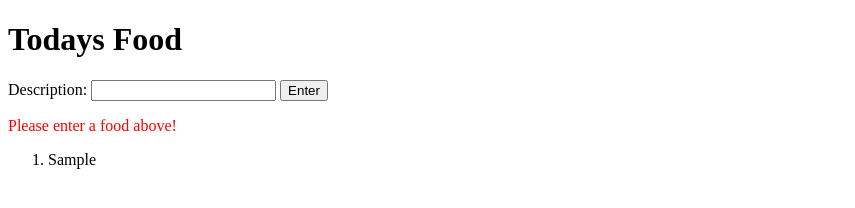
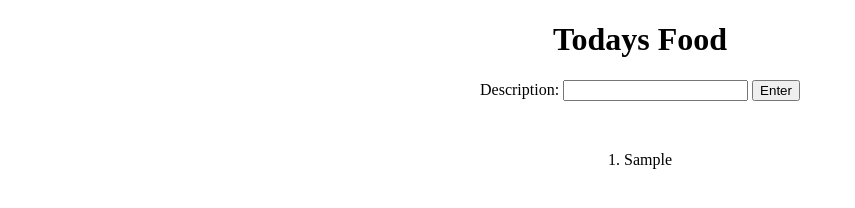
Before and after one commit to linnernrivas/FoodTracker, a plain HTML site: page index.html in a window 1280 px wide. Both pictures are taken after typing "Sample" into the empty fields and a click on the input "Enter". Shown: the whole page, without its empty margins (0-855 px from the left). Drawn offline with Linux system fonts and the light colour scheme.

Commit message:
Changed site layout

```diff
--- a/css/entry.css
+++ b/css/entry.css
@@ -1,3 +1,25 @@
+/** {
+	border: 1px solid black;
+}
+*/
+header {
+	text-align: center;
+}
+
+#foodEntry {
+	margin: 0 auto;
+	text-align: center;
+	width: 80%;
+}
+
+#foodList {
+	list-style-position: inside;
+	margin: 0 auto;
+	padding: 0;
+	text-align: center;
+	width: 80%;
+}
+
 #warning {
 	color: red;
 }
--- a/index.html
+++ b/index.html
@@ -10,7 +10,7 @@
 	</header>
 
 	<div id="foodEntry">
-		<form action="index.html" method="post">
+		<form id="foodForm" action="index.html" method="post">
 			<label for="description">Description: </label>
 			<input id="food" type="text" name="description" autocomplete="off">
 			<input id="submit" type="Submit" name="submit" value="Enter">
--- a/js/entry.js
+++ b/js/entry.js
@@ -19,9 +19,9 @@ $(function(){
 
 		if($foodVal !== ''){
 			$foodList.append('<li>' + $foodVal + '</li>');
+			$warning.addClass('hidden');
+		} else {
 			$warning.removeClass('hidden');
-		} else {
-			$warning.addClass('hidden');
 		}
 	};
 });
```
